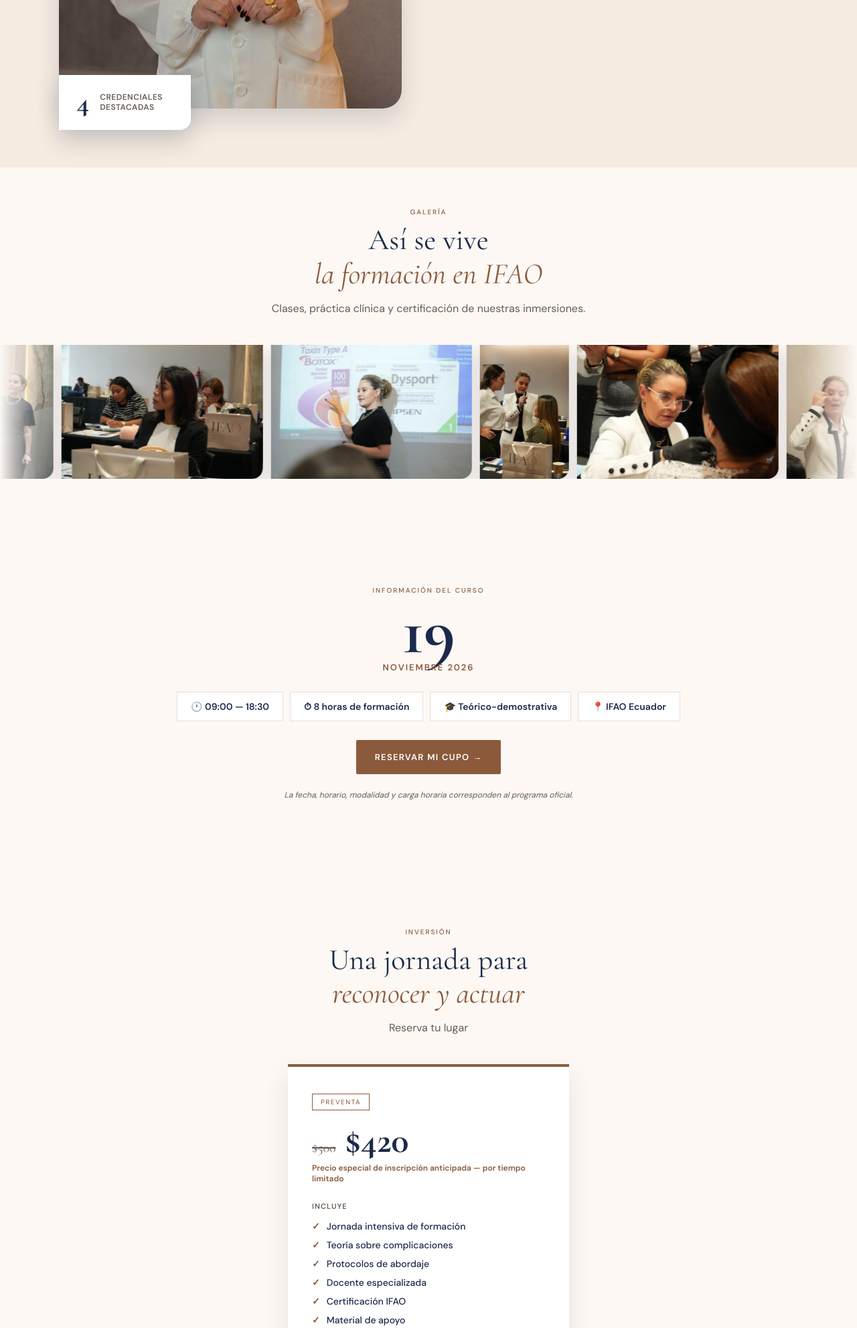
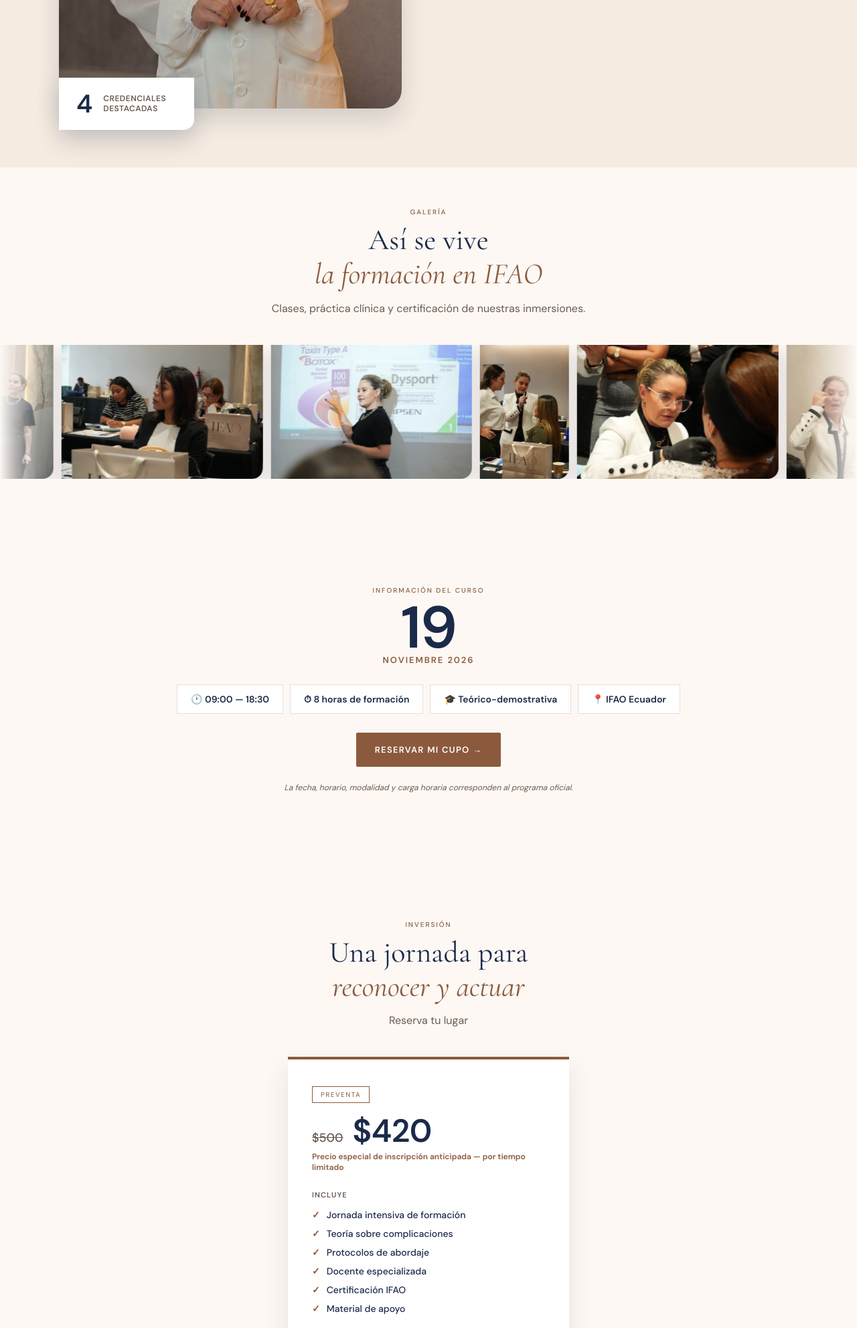
Before and after one commit to ifaoinstituto/curso-start-hof, a website: page curso-complicaciones/index.html in a window 1280 px wide. Shown: the part 4240-6223 px from the top of the page at 67% size. Drawn offline with nearby package versions, Linux system fonts and the light colour scheme.

Commit message:
Cambiar tipografía de números (precios, fechas, stats) a sans-serif para mejor legibilidad; usar nueva foto de práctica de alumna en Bioestimuladores

```diff
--- a/curso-complicaciones/index.html
+++ b/curso-complicaciones/index.html
@@ -133,7 +133,7 @@ nav.scrolled { box-shadow: 0 10px 28px rgba(27,42,74,0.14); background: rgba(245
 .instructor-duo-main { overflow: hidden; box-shadow: 0 16px 34px rgba(27,42,74,0.16); border-radius: 0 0 28px 0; aspect-ratio: 3 / 4; }
 .instructor-duo-main img { width: 100%; height: 100%; object-fit: cover; object-position: center top; display: block; }
 .instructor-stat-card { position: absolute; left: 0; bottom: -40px; background: var(--white); border-radius: 0 0 16px 0; padding: 16px 20px; box-shadow: 0 16px 34px rgba(27,42,74,0.2); display: flex; align-items: center; gap: 12px; z-index: 3; }
-.instructor-stat-num { font-family: var(--serif); font-size: 34px; font-weight: 700; color: var(--navy); line-height: 1; }
+.instructor-stat-num { font-family: var(--sans); font-size: 34px; font-weight: 600; color: var(--navy); line-height: 1; }
 .instructor-stat-label { font-size: 11px; font-weight: 700; letter-spacing: 0.04em; text-transform: uppercase; color: var(--text-muted); line-height: 1.3; max-width: 100px; }
 .instructor-name { font-family: var(--serif); font-size: clamp(26px, 7vw, 40px); font-weight: 400; line-height: 1.1; color: var(--navy); margin-bottom: 6px; }
 .instructor-flag { font-size: 20px; }
@@ -145,7 +145,7 @@ nav.scrolled { box-shadow: 0 10px 28px rgba(27,42,74,0.14); background: rgba(245
 
 /* ─── 08 INFO ─── */
 .info-final { padding: 60px var(--px); background: var(--off-white); text-align: center; }
-.info-date-big { font-family: var(--serif); font-size: clamp(64px, 20vw, 100px); font-weight: 700; color: var(--navy); line-height: 0.9; }
+.info-date-big { font-family: var(--sans); font-size: clamp(56px, 17vw, 88px); font-weight: 600; letter-spacing: -0.02em; color: var(--navy); line-height: 0.9; }
 .info-date-month { font-size: 13px; font-weight: 700; letter-spacing: 0.15em; text-transform: uppercase; color: var(--terra); margin-bottom: 28px; }
 .info-tags { display: flex; flex-wrap: wrap; justify-content: center; gap: 10px; margin-bottom: 28px; }
 .info-tag { background: var(--white); border: 1px solid rgba(139,90,60,0.2); padding: 10px 16px; font-size: 13px; font-weight: 600; color: var(--navy); }
@@ -156,8 +156,8 @@ nav.scrolled { box-shadow: 0 10px 28px rgba(27,42,74,0.14); background: rgba(245
 .precio-card { max-width: 420px; margin: 32px auto 0; background: var(--white); border-top: 4px solid var(--terra); padding: 32px 26px; text-align: left; box-shadow: 0 16px 34px rgba(27,42,74,0.1); }
 .precio-chip { display: inline-block; font-size: 10px; letter-spacing: 0.15em; text-transform: uppercase; color: var(--terra); border: 1px solid var(--terra); padding: 5px 12px; margin-bottom: 18px; }
 .precio-row { display: flex; align-items: baseline; gap: 14px; margin-bottom: 6px; }
-.precio-old { font-family: var(--serif); font-size: 20px; color: var(--text-muted); text-decoration: line-through; }
-.precio-new { font-family: var(--serif); font-size: 46px; font-weight: 700; color: var(--navy); line-height: 1; }
+.precio-old { font-family: var(--sans); font-size: 18px; font-weight: 500; color: var(--text-muted); text-decoration: line-through; }
+.precio-new { font-family: var(--sans); font-size: 42px; font-weight: 600; letter-spacing: -0.01em; color: var(--navy); line-height: 1; }
 .precio-caption { font-size: 12px; color: var(--terra); font-weight: 600; margin-bottom: 26px; }
 .incluye-title { font-size: 11px; letter-spacing: 0.1em; text-transform: uppercase; color: var(--text-muted); margin-bottom: 14px; font-weight: 700; }
 .incluye-list { display: flex; flex-direction: column; gap: 10px; margin-bottom: 28px; }
@@ -179,8 +179,8 @@ nav.scrolled { box-shadow: 0 10px 28px rgba(27,42,74,0.14); background: rgba(245
 .combo-old-label, .combo-new-label { font-size: 10px; letter-spacing: 0.1em; text-transform: uppercase; margin-bottom: 6px; }
 .combo-old-label { color: rgba(255,255,255,0.65); }
 .combo-new-label { color: var(--white); font-weight: 700; }
-.combo-old-price { font-family: var(--serif); font-size: 24px; color: rgba(255,255,255,0.7); text-decoration: line-through; }
-.combo-new-price { font-family: var(--serif); font-size: 42px; font-weight: 700; color: var(--white); line-height: 1; }
+.combo-old-price { font-family: var(--sans); font-size: 20px; font-weight: 500; color: rgba(255,255,255,0.7); text-decoration: line-through; }
+.combo-new-price { font-family: var(--sans); font-size: 38px; font-weight: 600; letter-spacing: -0.01em; color: var(--white); line-height: 1; }
 .combo-save { display: inline-block; margin-top: 4px; background: rgba(255,255,255,0.16); border: 1px solid rgba(255,255,255,0.3); color: var(--white); font-size: 12px; font-weight: 700; padding: 8px 16px; }
 .combo-cta { margin-top: 28px; }
 
@@ -262,7 +262,7 @@ footer { background: var(--navy); padding: 44px var(--px) 26px; border-top: 1px
   .instructor { padding: 88px var(--px); display: grid; grid-template-columns: 5fr 7fr; gap: 80px; align-items: start; }
   .instructor-duo { margin-bottom: 0; }
   .instructor-stat-card { padding: 20px 26px; bottom: -32px; gap: 16px; }
-  .instructor-stat-num { font-size: 42px; }
+  .instructor-stat-num { font-size: 38px; }
   .instructor-stat-label { font-size: 12px; max-width: 110px; }
   .credential { font-size: 16px; }
   .instructor-extra { font-size: 15px; }
@@ -272,9 +272,9 @@ footer { background: var(--navy); padding: 44px var(--px) 26px; border-top: 1px
 
   .inversion { padding: 88px var(--px); }
   .precio-card { padding: 40px 36px; }
-  .precio-new { font-size: 54px; }
+  .precio-new { font-size: 48px; }
   .combo-block { padding: 88px var(--px); }
-  .combo-new-price { font-size: 52px; }
+  .combo-new-price { font-size: 46px; }
   .final-cta { padding: 110px var(--px); }
   .btn-white:hover { background: var(--nude); }
 
```
Also changed, not shown: curso-bioestimuladores/index.html (+10 -10 lines), IFAO/Practica alumna.jpg (added).
